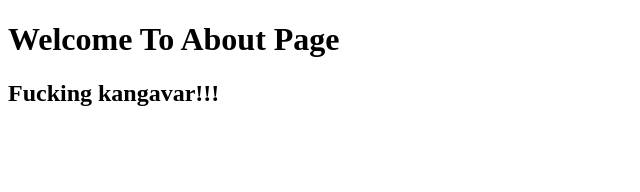
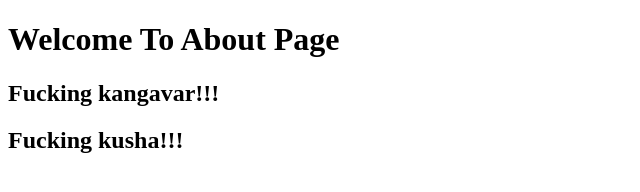
Before and after one commit to ArmanRouhani/project, a plain HTML site: page about.html in a window 1280 px wide. Shown: the whole page, without its empty margins (0-640 px from the left). Drawn offline with Linux system fonts and the light colour scheme.

Commit message:
Modified about in kangavar

```diff
--- a/about.html
+++ b/about.html
@@ -7,5 +7,6 @@
   <body>
     <h1>Welcome To About Page</h1>
     <h2>Fucking kangavar!!!</h2>
+    <h2>Fucking kusha!!!</h2>
   </body>
 </html>
```
